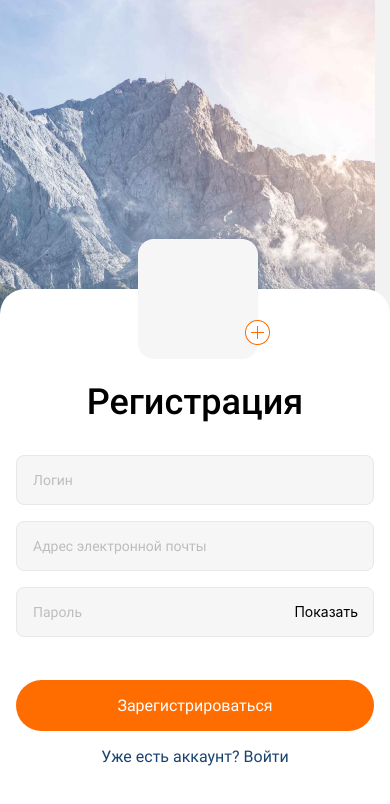
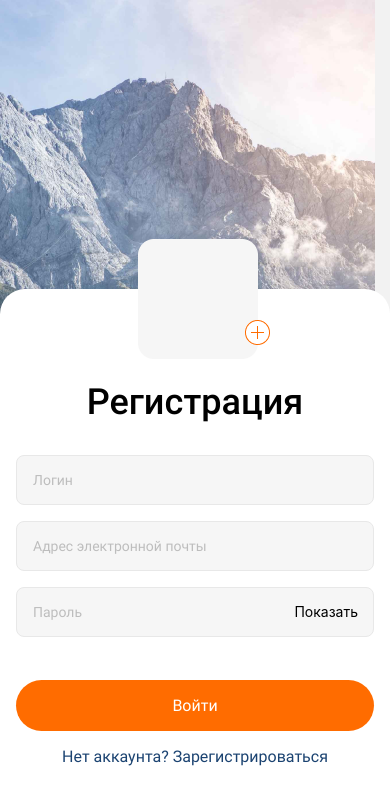
Before and after one commit to Vokoloven/goit-reactNative-hw-06, a React Native app: screen / in a window 390 px wide. Shown: the top 804 px of the page. Built offline with nearby package versions, Linux system fonts and the light colour scheme.

Commit message:
added func render button and files from previos 04hw

```diff
--- a/Screens/Auth/LoginScreen.jsx
+++ b/Screens/Auth/LoginScreen.jsx
@@ -11,6 +11,7 @@ import {
     TouchableWithoutFeedback,
     Keyboard,
 } from 'react-native'
+import { renderButton } from './renderButton'
 
 const image = require('../../assets/image/background.png')
 const avatar = require('../../assets/image/avatarInput.png')
@@ -39,33 +40,6 @@ export const LoginScreen = ({ onLayoutRootView, navigation }) => {
     const closeKeyboardToggler = () => {
         Keyboard.dismiss()
         setIsShowKeyboard(false)
-    }
-
-    const renderButton = () => {
-        if (!isShowKeyboard) {
-            return (
-                <View>
-                    <TouchableOpacity
-                        style={styles.btn}
-                        activeOpacity={0.5}
-                        onPress={() => {
-                            setState(initialState)
-                            navigation.navigate('Home')
-                        }}
-                    >
-                        <Text style={styles.btnText}>Войти</Text>
-                    </TouchableOpacity>
-                    <TouchableOpacity
-                        activeOpacity={0.5}
-                        onPress={() => navigation.navigate('Registration')}
-                    >
-                        <Text style={styles.linkText}>
-                            Нет аккаунта? Зарегистрироваться
-                        </Text>
-                    </TouchableOpacity>
-                </View>
-            )
-        }
     }
 
     return (
@@ -157,7 +131,13 @@ export const LoginScreen = ({ onLayoutRootView, navigation }) => {
                                     <Text>Показать</Text>
                                 </TouchableOpacity>
                             </View>
-                            {renderButton()}
+                            {renderButton(
+                                isShowKeyboard,
+                                setState,
+                                initialState,
+                                navigation,
+                                'Registration'
+                            )}
                         </View>
                     </KeyboardAvoidingView>
                 </ImageBackground>
--- a/Screens/Auth/RegistrationScreen.jsx
+++ b/Screens/Auth/RegistrationScreen.jsx
@@ -11,6 +11,7 @@ import {
     TouchableWithoutFeedback,
     Keyboard,
 } from 'react-native'
+import { renderButton } from './renderButton'
 
 const image = require('../../assets/image/background.png')
 const avatar = require('../../assets/image/avatarInput.png')
@@ -40,35 +41,6 @@ export const RegistrationScreen = ({ onLayoutRootView, navigation }) => {
     const closeKeyboardToggler = () => {
         Keyboard.dismiss()
         setIsShowKeyboard(false)
-    }
-
-    const renderButton = () => {
-        if (!isShowKeyboard) {
-            return (
-                <View>
-                    <TouchableOpacity
-                        style={styles.btn}
-                        activeOpacity={0.5}
-                        onPress={() => {
-                            setState(initialState)
-                            navigation.navigate('Home')
-                        }}
-                    >
-                        <Text style={styles.btnText}>Зарегистрироваться</Text>
-                    </TouchableOpacity>
-                    <TouchableOpacity
-                        activeOpacity={0.5}
-                        onPress={() => {
-                            navigation.navigate('Login')
-                        }}
-                    >
-                        <Text style={styles.linkText}>
-                            Уже есть аккаунт? Войти
-                        </Text>
-                    </TouchableOpacity>
-                </View>
-            )
-        }
     }
 
     return (
@@ -193,7 +165,13 @@ export const RegistrationScreen = ({ onLayoutRootView, navigation }) => {
                                     <Text>Показать</Text>
                                 </TouchableOpacity>
                             </View>
-                            {renderButton()}
+                            {renderButton(
+                                isShowKeyboard,
+                                setState,
+                                initialState,
+                                navigation,
+                                'Login'
+                            )}
                         </View>
                     </KeyboardAvoidingView>
                 </ImageBackground>
--- /dev/null
+++ b/Screens/Auth/renderButton.js
@@ -0,0 +1,59 @@
+import { View, Text, TouchableOpacity } from 'react-native'
+
+export const renderButton = (
+    isShowKeyboard,
+    setState,
+    initialState,
+    navigation,
+    auth
+) => {
+    if (!isShowKeyboard) {
+        return (
+            <View>
+                <TouchableOpacity
+                    style={{
+                        backgroundColor: '#FF6C00',
+                        height: 51,
+                        borderRadius: 100,
+                        marginTop: 43,
+                        justifyContent: 'center',
+                        alignItems: 'center',
+                        marginHorizontal: 16,
+                    }}
+                    activeOpacity={0.5}
+                    onPress={() => {
+                        setState(initialState)
+                        navigation.navigate('Home')
+                    }}
+                >
+                    <Text
+                        style={{
+                            fontSize: 16,
+                            color: '#fff',
+                            fontFamily: 'Roboto-Regular',
+                        }}
+                    >
+                        Войти
+                    </Text>
+                </TouchableOpacity>
+                <TouchableOpacity
+                    activeOpacity={0.5}
+                    onPress={() => navigation.navigate(auth)}
+                >
+                    <Text
+                        style={{
+                            marginLeft: 'auto',
+                            marginRight: 'auto',
+                            color: '#1B4371',
+                            marginTop: 16,
+                            fontSize: 16,
+                            fontFamily: 'Roboto-Regular',
+                        }}
+                    >
+                        Нет аккаунта? Зарегистрироваться
+                    </Text>
+                </TouchableOpacity>
+            </View>
+        )
+    }
+}
```
